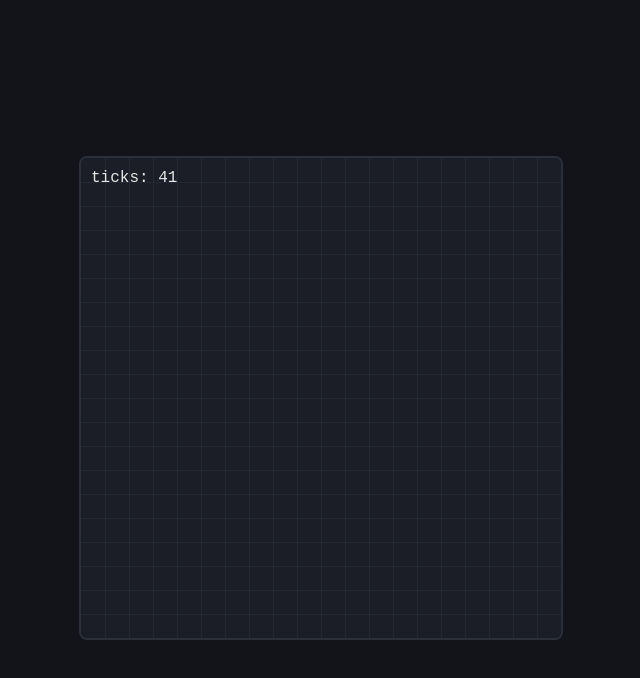
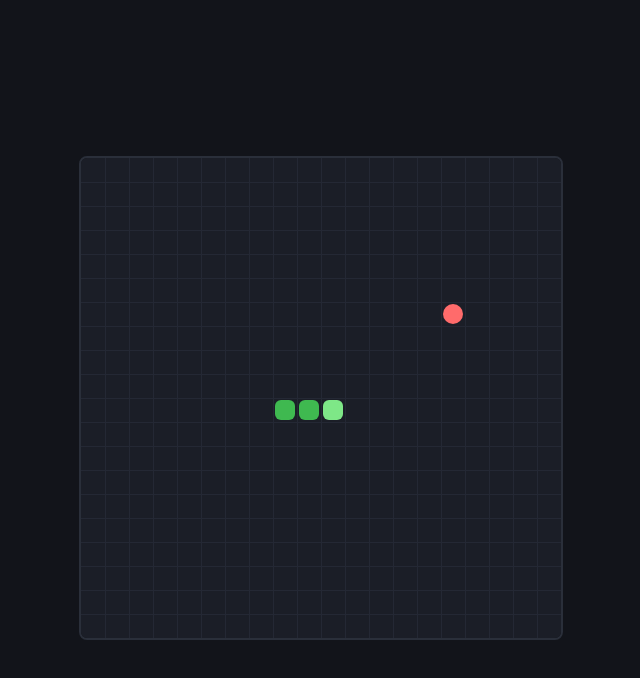
Before and after one commit to balabandev/snake-game, a plain HTML site: page index.html in a window 1280 px wide. Shown: the whole page, without its empty margins (319-959 px from the left). Drawn offline with Linux system fonts and the light colour scheme.

Commit message:
Added new design

```diff
--- a/index.html
+++ b/index.html
@@ -5,6 +5,7 @@
     <meta name="viewport" content="width=device-width, initial-scale=1.0">
     <title>Snake</title>
     <link rel="stylesheet" href="style.css">
+    <link rel="icon" href="data:,">
 </head>
 <body>
     <main class="game">
--- a/src/config.js
+++ b/src/config.js
@@ -1,11 +1,15 @@
 export const CONFIG = {
     GRID_SIZE: 20,
     CELL_SIZE: 24,
+    CELL_PADDING: 2,
+    CELL_RADIUS: 6,
     TICK_MS: 120,
     MAX_FRAME_MS: 250,
     COLORS: {
         BACKGROUND: '#1b1e27',
         GRID: '#242834',
-        TEXT: '#e6e6e6',
+        SNAKE_HEAD: '#7ee787',
+        SNAKE_BODY: '#3fb950',
+        FOOD: '#ff6b6b',
     },
 }
--- a/src/main.js
+++ b/src/main.js
@@ -1,39 +1,24 @@
 import { CONFIG } from './config.js';
+import { Renderer } from './renderer.js';
 
 const canvas = document.getElementById('game-canvas');
-const ctx = canvas.getContext('2d');
+const renderer = new Renderer(canvas);
 
-const sizePx = CONFIG.GRID_SIZE * CONFIG.CELL_SIZE;
-canvas.width = sizePx;
-canvas.height = sizePx;
+// ВРЕМЕННО: тестовое состояние. На этапе 3 его заменит модуль game.js
+const state = {
+  snake: [
+    { x: 10, y: 10 },
+    { x: 9, y: 10 },
+    { x: 8, y: 10 },
+  ],
+  food: { x: 15, y: 6 },
+};
 
-let tickCount = 0;
 let lastTime = performance.now();
 let accumulator = 0;
 
 function update() {
-  tickCount++;
-}
-
-function render() {
-  ctx.fillStyle = CONFIG.COLORS.BACKGROUND;
-  ctx.fillRect(0, 0, sizePx, sizePx);
-
-  ctx.strokeStyle = CONFIG.COLORS.GRID;
-  ctx.lineWidth = 1;
-  ctx.beginPath();
-  for (let i = 1; i < CONFIG.GRID_SIZE; i++) {
-    const pos = i * CONFIG.CELL_SIZE + 0.5;
-    ctx.moveTo(pos, 0);
-    ctx.lineTo(pos, sizePx);
-    ctx.moveTo(0, pos);
-    ctx.lineTo(sizePx, pos);
-  }
-  ctx.stroke();
-
-  ctx.fillStyle = CONFIG.COLORS.TEXT;
-  ctx.font = '16px monospace';
-  ctx.fillText(`ticks: ${tickCount}`, 10, 24);
+  // пока пусто: логика появится на этапе 3
 }
 
 function frame(now) {
@@ -46,7 +31,7 @@ function frame(now) {
     accumulator -= CONFIG.TICK_MS;
   }
 
-  render();
+  renderer.render(state);
   requestAnimationFrame(frame);
 }
 
--- /dev/null
+++ b/src/renderer.js
@@ -0,0 +1,77 @@
+import { CONFIG } from './config.js';
+
+export class Renderer {
+  #ctx;
+  #sizePx;
+
+  constructor(canvas) {
+    this.#sizePx = CONFIG.GRID_SIZE * CONFIG.CELL_SIZE;
+    canvas.width = this.#sizePx;
+    canvas.height = this.#sizePx;
+    this.#ctx = canvas.getContext('2d');
+  }
+
+  render(state) {
+    this.#drawBackground();
+    this.#drawGrid();
+    this.#drawFood(state.food);
+    this.#drawSnake(state.snake);
+  }
+
+  #drawBackground() {
+    this.#ctx.fillStyle = CONFIG.COLORS.BACKGROUND;
+    this.#ctx.fillRect(0, 0, this.#sizePx, this.#sizePx);
+  }
+
+  #drawGrid() {
+    const ctx = this.#ctx;
+    ctx.strokeStyle = CONFIG.COLORS.GRID;
+    ctx.lineWidth = 1;
+    ctx.beginPath();
+    for (let i = 1; i < CONFIG.GRID_SIZE; i++) {
+      const pos = i * CONFIG.CELL_SIZE + 0.5;
+      ctx.moveTo(pos, 0);
+      ctx.lineTo(pos, this.#sizePx);
+      ctx.moveTo(0, pos);
+      ctx.lineTo(this.#sizePx, pos);
+    }
+    ctx.stroke();
+  }
+
+  #drawSnake(snake) {
+    snake.forEach((segment, index) => {
+      const color = index === 0 ? CONFIG.COLORS.SNAKE_HEAD : CONFIG.COLORS.SNAKE_BODY;
+      this.#drawCell(segment, color);
+    });
+  }
+
+  #drawFood({ x, y }) {
+    const { CELL_SIZE, CELL_PADDING, COLORS } = CONFIG;
+    const radius = CELL_SIZE / 2 - CELL_PADDING;
+    this.#ctx.fillStyle = COLORS.FOOD;
+    this.#ctx.beginPath();
+    this.#ctx.arc(
+      x * CELL_SIZE + CELL_SIZE / 2,
+      y * CELL_SIZE + CELL_SIZE / 2,
+      radius,
+      0,
+      Math.PI * 2,
+    );
+    this.#ctx.fill();
+  }
+
+  #drawCell({ x, y }, color) {
+    const { CELL_SIZE, CELL_PADDING, CELL_RADIUS } = CONFIG;
+    const size = CELL_SIZE - CELL_PADDING * 2;
+    this.#ctx.fillStyle = color;
+    this.#ctx.beginPath();
+    this.#ctx.roundRect(
+      x * CELL_SIZE + CELL_PADDING,
+      y * CELL_SIZE + CELL_PADDING,
+      size,
+      size,
+      CELL_RADIUS,
+    );
+    this.#ctx.fill();
+  }
+}
```
Also changed, not shown: src/render.js (deleted).
